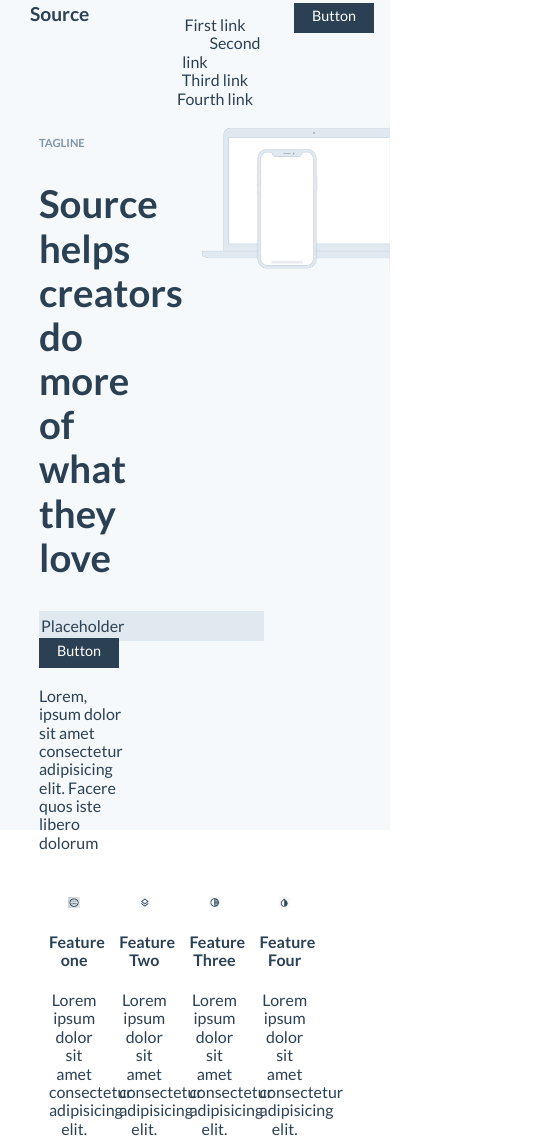
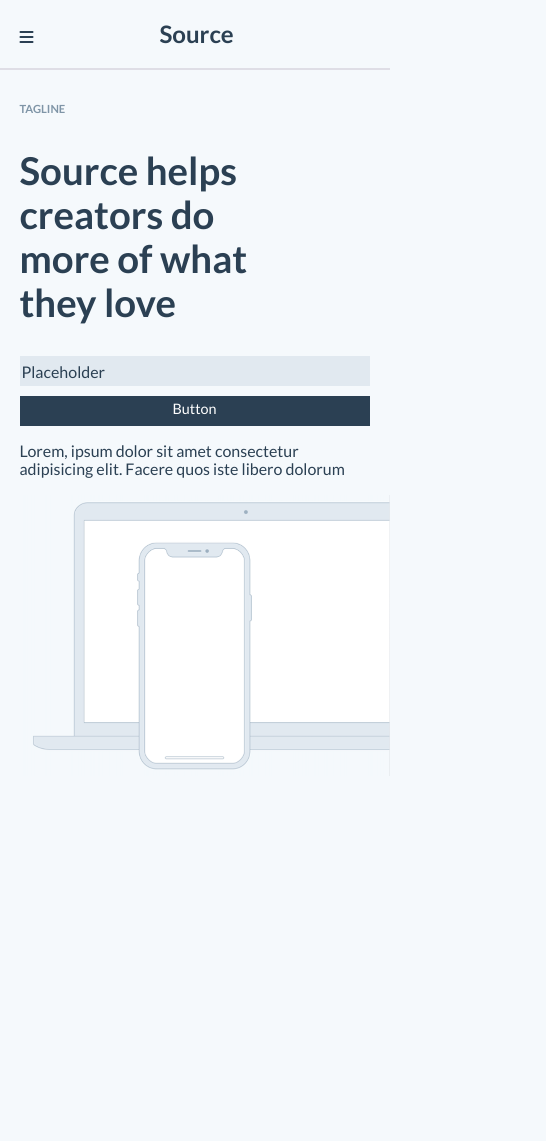
Before and after one commit to loves2run/class8_source, a plain HTML site: page index.html in a window 390 px wide. Shown: the top 1141 px of the page, 546 px wide, since content can reach past the window. After the commit the page ends 844 px from the top, so only its background shows below. Drawn offline with Linux system fonts and the light colour scheme.

Commit message:
Added mobile styles

```diff
--- a/css/style.css
+++ b/css/style.css
@@ -175,9 +175,13 @@ header, main {
   background-color: #f5f9fc;
 }
 
-.nav-1 .logo {
+.logo {
   font-size: 1.2rem;
   font-weight:700;
+}
+
+i.fa-solid.fa-bars {
+  display: none;
 }
 
 .hero-left h4 {
@@ -191,3 +195,80 @@ header, main {
 .bottom-section p {
   color: #7f95a7;
 }
+
+
+/******************************************
+/* Mobile Styles
+/*******************************************/
+
+@media (max-width: 415px) {
+  body {
+    background-color: #f5f9fc;
+  }
+
+  header {
+    border-bottom: 2px solid #dfdee6;
+    height: 70px;
+    padding-left: 5%;
+    padding-right: 5%;
+    padding-top: 20px;
+  }
+
+  .nav-1 {
+    float: left;
+    width: 100%;
+    padding-top: 0;
+  }
+
+  i.fa-solid.fa-bars {
+    display: inline-block;
+  }
+
+  .logo {
+    font-size: 1.5rem;
+    padding: 0 30% 0 35%;
+  }
+
+  .nav-2, .nav-3 {
+    display: none;
+  }
+
+  main {
+    padding-top: 20px;
+    height: auto;
+  }
+
+  .hero-left, .hero-right {
+    float: none;
+    padding: 0 5%;
+    width: 100%;
+  }
+
+  .hero-right {
+    padding-right: 0;
+  }
+
+  h2 {
+    padding-right: 20%;
+  }
+
+  .hero-input {
+    width: 66.5%;
+    display: block;
+  }
+
+  .hero-button {
+    position: static;
+    width: 100%;
+  }
+
+  a.button {
+    margin-top: 10px;
+    width: 66.5%;
+  }
+
+  .features-section, .bottom-section {
+    display: none;
+  }
+
+}
--- a/index.html
+++ b/index.html
@@ -19,6 +19,7 @@
 		<header>
 			<nav>
 				<section class="nav-1">
+					<i class="fa-solid fa-bars"></i>
 					<a href="#"><span class="logo">Source</span></a>
 				</section>
 				<section class="nav-2">
@@ -81,6 +82,7 @@
 			<p>Lorem ipsum dolor sit amet, consectetur adipisicing elit. Nisi sequi culpa id, magni voluptatibus eum dolor doloremque maxime illo excepturi</p>
 		</section>
 
+		<script src="https://kit.fontawesome.com/aeb75c23e9.js" crossorigin="anonymous"></script>
 		<script type="text/javascript" src="js/main.js"></script>
 	</body>
 </html>
```
